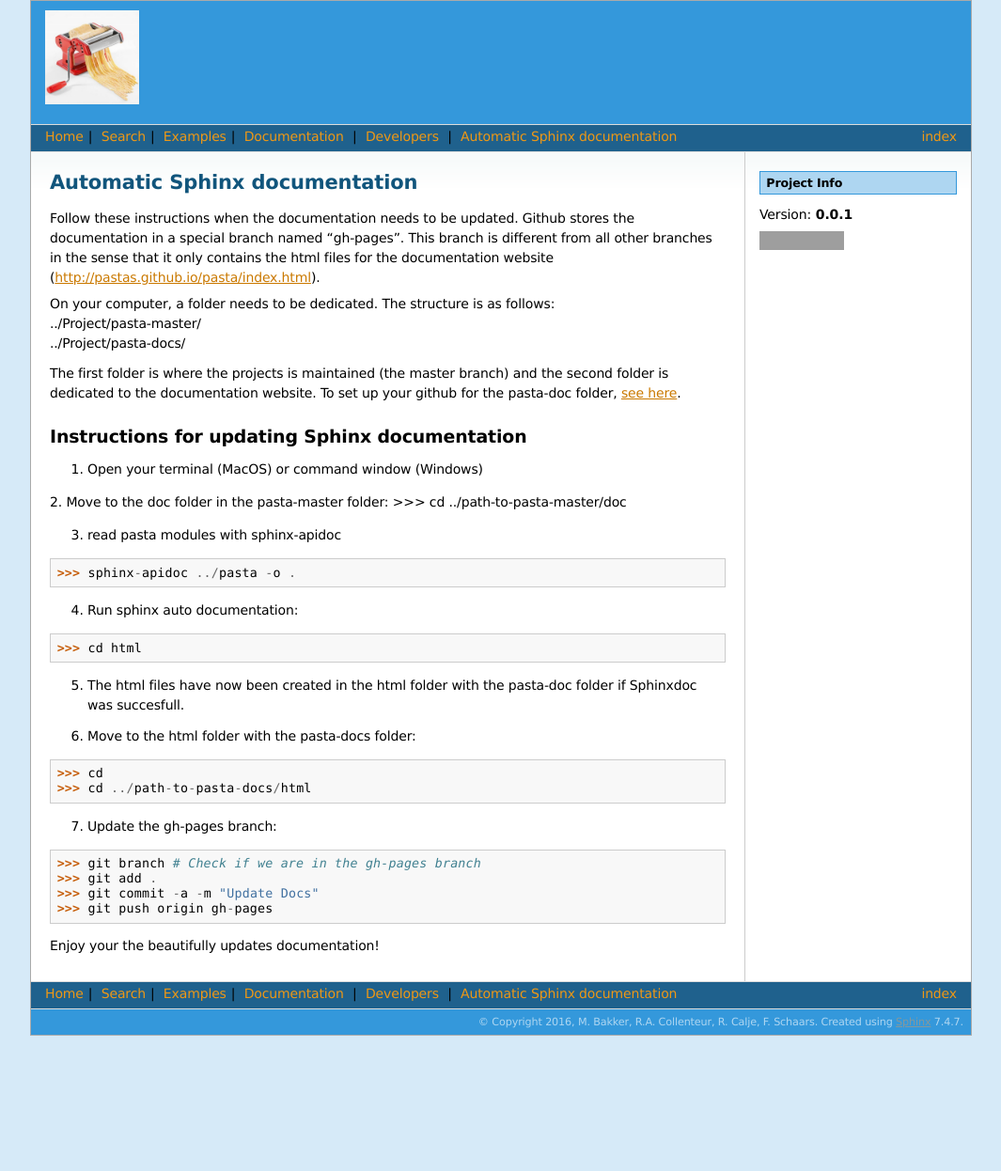
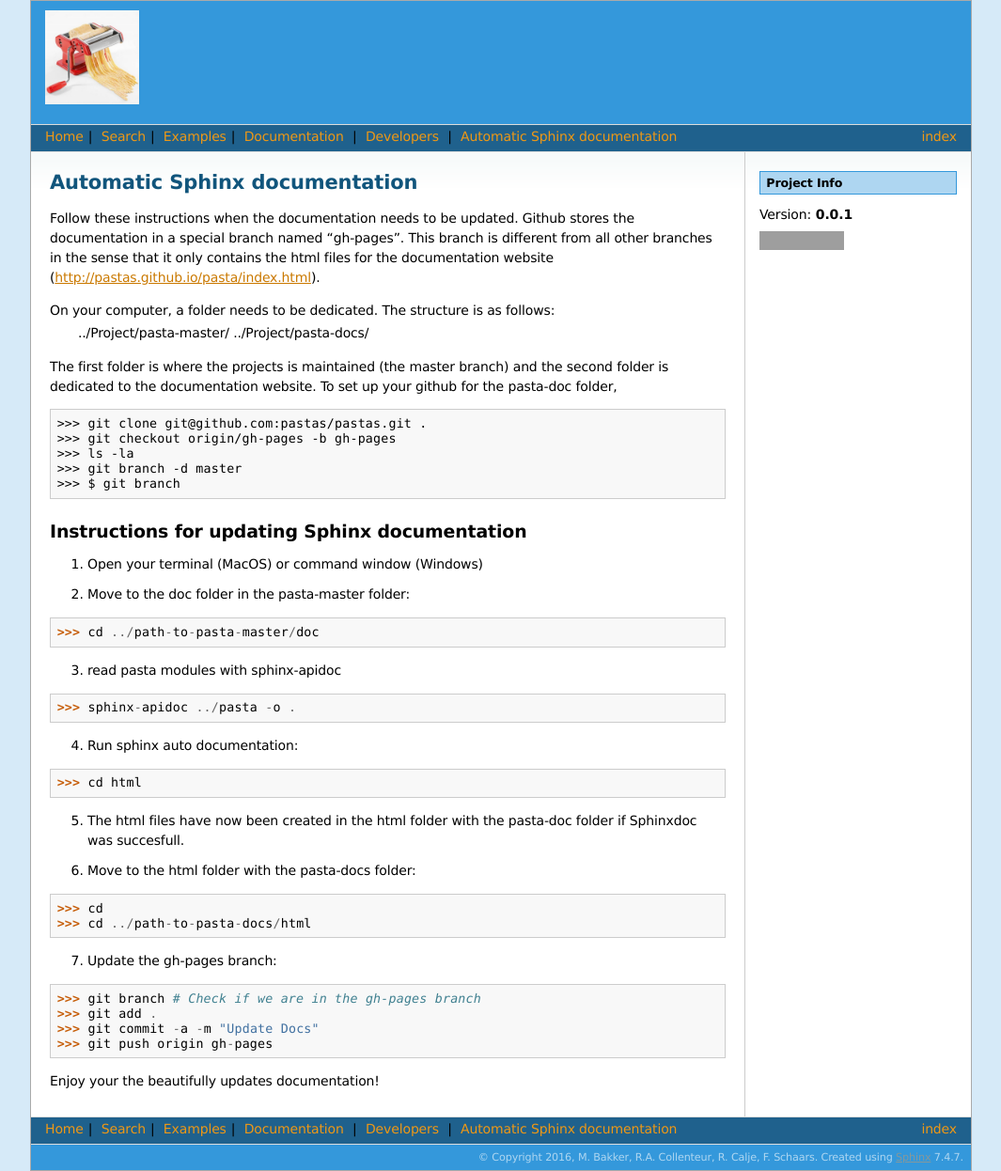
Before and after one commit to pastas/pastas, a Sphinx documentation site: the page built from doc/readme.rst, in a window 1280 px wide. Shown: the whole page at 94% size, without its empty margins (107-1172 px from the left). Built offline with Sphinx 7.4.7, drawn with Linux system fonts in a browser that asks for light colours; before the commit the page ends 1102 px from its top, so only the background shows below that; grey boxes are pictures that could not be loaded.

Commit message:
New github instructions
Some new instructions on how to setup the docs folder on your computer

```diff
--- a/doc/readme.rst
+++ b/doc/readme.rst
@@ -6,19 +6,24 @@ Follow these instructions when the documentation needs to be updated. Github sto
 named "gh-pages". This branch is different from all other branches in the sense that it only contains the html files for
 the documentation website (http://pastas.github.io/pasta/index.html).
 
-| On your computer, a folder needs to be dedicated. The structure is as follows:
-| ../Project/pasta-master/
-| ../Project/pasta-docs/
+On your computer, a folder needs to be dedicated. The structure is as follows:
+  ../Project/pasta-master/
+  ../Project/pasta-docs/
 
 The first folder is where the projects is maintained (the master branch) and the second folder is dedicated to the
-documentation website. To set up your github for the pasta-doc folder, `see here
-<http://gisellezeno.com/tutorials/sphinx-for-python-documentation.html>`_.
+documentation website. To set up your github for the pasta-doc folder,
+
+  >>> git clone git@github.com:pastas/pastas.git .
+  >>> git checkout origin/gh-pages -b gh-pages
+  >>> ls -la
+  >>> git branch -d master
+  >>> $ git branch
 
 Instructions for updating Sphinx documentation
 ---------------------------------------------
 1. Open your terminal (MacOS) or command window (Windows)
 2. Move to the doc folder in the pasta-master folder:
->>> cd ../path-to-pasta-master/doc
+  >>> cd ../path-to-pasta-master/doc
 
 3. read pasta modules with sphinx-apidoc
   >>> sphinx-apidoc ../pasta -o .
```
